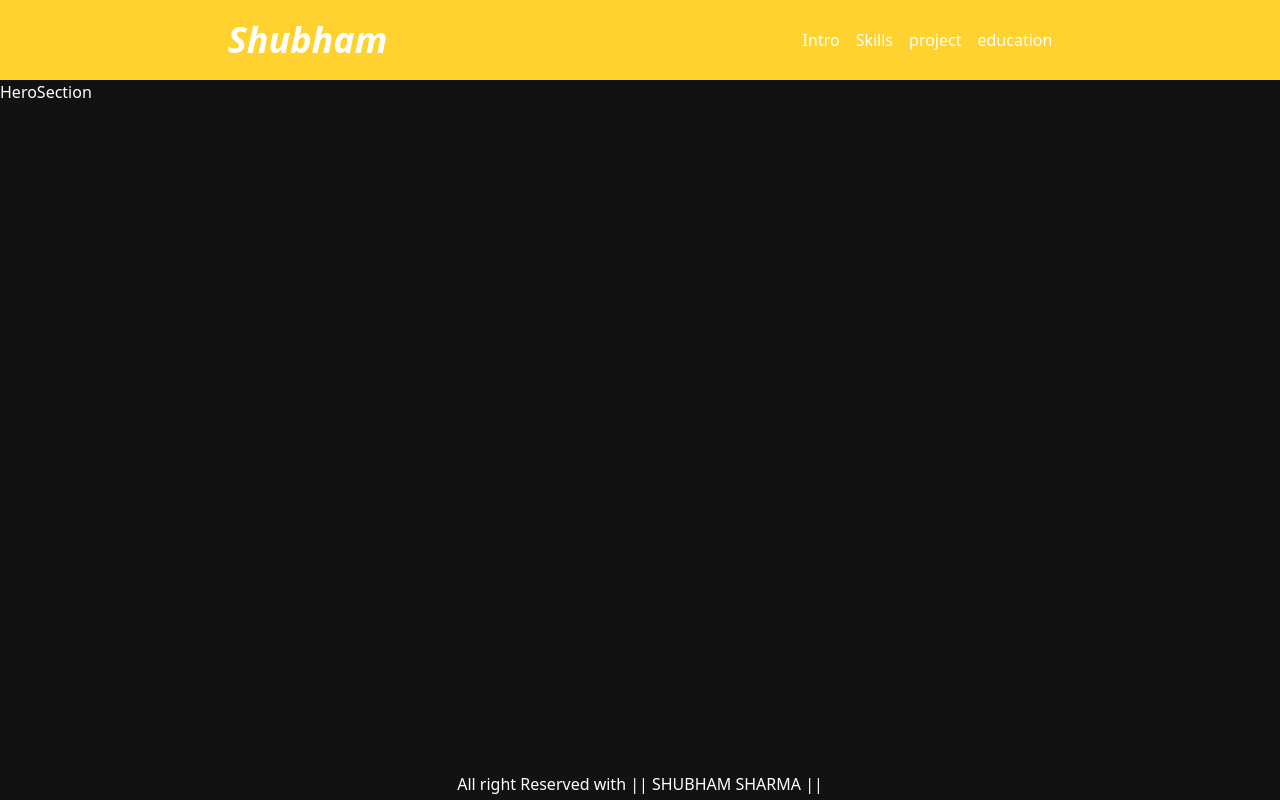
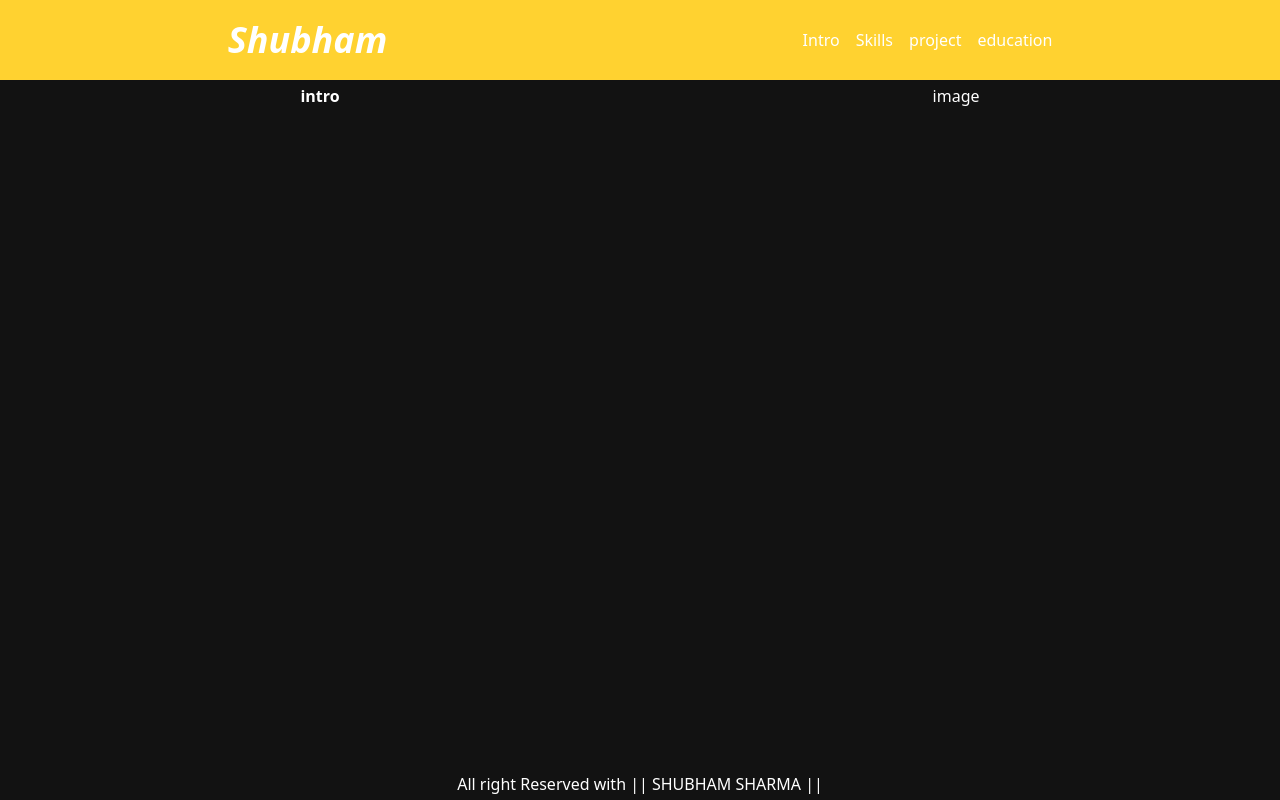
Before and after one commit to Shubhamsharma2002/ShubhamProfile, a Next.js app: page / in a window 1280 px wide. Built offline with nearby package versions, Linux system fonts and the light colour scheme.

Commit message:
intro section

```diff
--- a/src/app/components/HeroSection.jsx
+++ b/src/app/components/HeroSection.jsx
@@ -2,7 +2,10 @@ import React from 'react'
 
 const HeroSection =()=> {
   return (
-    <div className='text-white'>HeroSection</div>
+    <div className='text-white flex justify-around m-1'>
+        <div className="font-bold ">intro</div>
+        <div className="">image</div>
+    </div>
   )
 }
 
```
